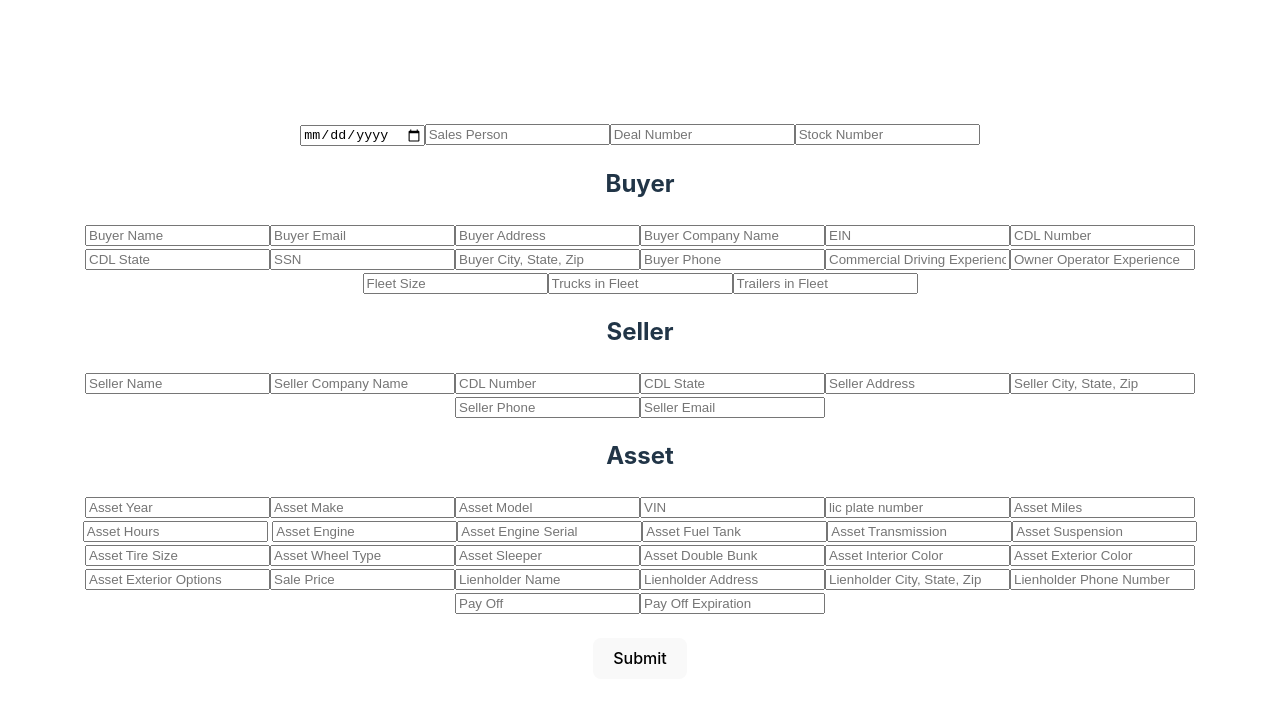
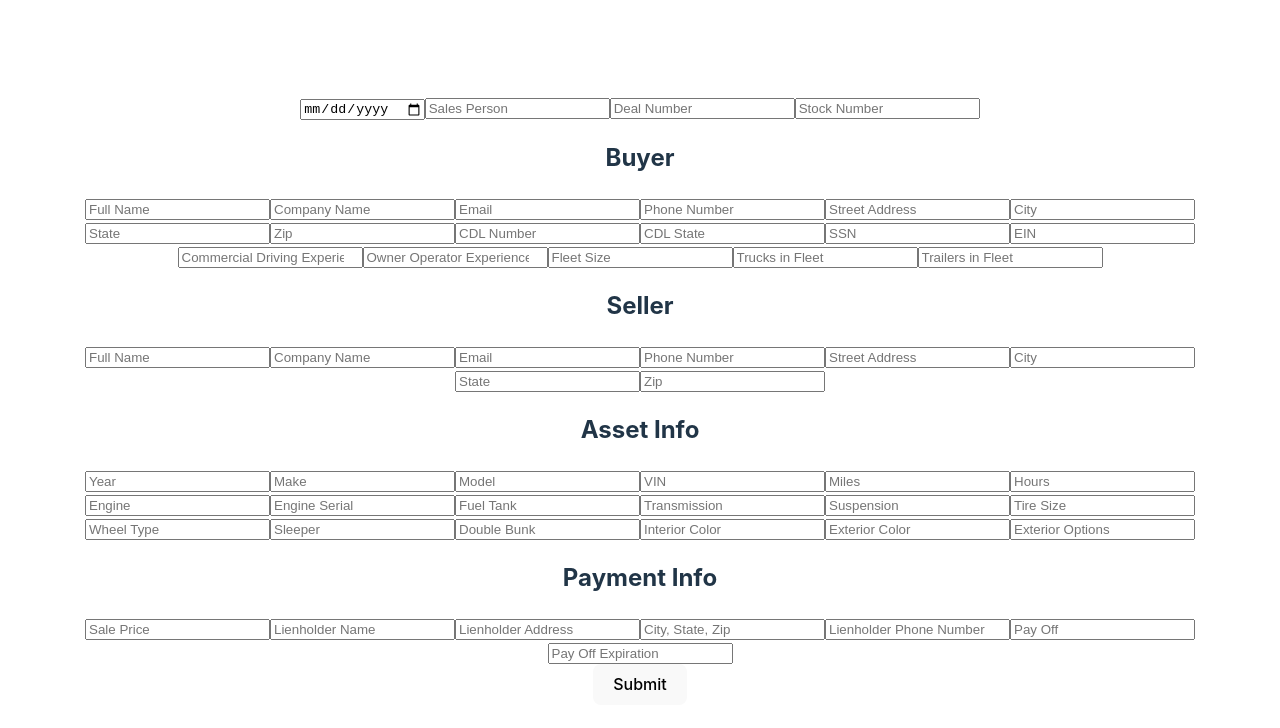
Before and after one commit to LuisGomez-238/OSCR, a React (Vite) app: page / in a window 1280 px wide. Shown: the top 728 px of the page. Built offline with nearby package versions, Linux system fonts and the light colour scheme.

Commit message:
added cover sheet and POA's

```diff
--- a/package.json
+++ b/package.json
@@ -10,6 +10,7 @@
     "preview": "vite preview"
   },
   "dependencies": {
+    "date-fns": "^4.1.0",
     "pdf-lib": "^1.17.1",
     "react": "^18.3.1",
     "react-dom": "^18.3.1"
--- a/src/App.jsx
+++ b/src/App.jsx
@@ -1,5 +1,6 @@
 import React, { useState } from 'react';
 import { PDFDocument } from 'pdf-lib';
+import { format } from 'date-fns';
 import './App.css';
 
 const App = () => {
@@ -7,19 +8,28 @@ const App = () => {
         buyerName: '',
         buyerEmail: '',
         buyerAddress: '',
+        buyerYearsDriving: '',
+        buyerYearsOwner: '',
+        buyerFleetSize: '',
+        buyerTrucksInFleet: '',
+        buyerTrailersInFleet: '',
         date: '',
         salesPerson: '',
         dealNumber: '',
+        stockNumber: '',
         sellerName: '',
         sellerCompanyName: '',
         sellerAddress: '',
-        sellerCityStateZip: '',
+        sellerCity: '',
+        sellerState: '',
+        sellerZip: '',
         sellerPhone: '',
         sellerEmail: '',
         buyerCompanyName: '',
-        buyerCityStateZip: '',
+        buyerCity: '',
+        buyerState: '',
+        buyerZip: '',
         buyerPhone: '',
-        stockNumber: '',
         assetYear: '',
         assetMake: '',
         assetModel: '',
@@ -70,8 +80,7 @@ const App = () => {
     const fillPdfWithFormFields = async (formData) => {
         const pdfBytes = await loadPdf('/pdfs/billOfSale.pdf'); // Load your PDF
         const pdfDoc = await PDFDocument.load(pdfBytes);
-
-        const form = pdfDoc.getForm(); // Access the form
+        const form = pdfDoc.getForm();
 
         // Helper function to set text for a field
         const setFieldText = (fieldName, value) => {
@@ -83,29 +92,41 @@ const App = () => {
             }
         };
 
+        // Format the date before setting it in the PDF
+        const formattedDate = format(new Date(formData.date + 'T00:00:00'), 'MM/dd/yy');
+        setFieldText('date', formattedDate);
+
         // Fill in the PDF form fields using the helper function
         setFieldText('buyerName', formData.buyerName);
         setFieldText('buyerEmail', formData.buyerEmail);
         setFieldText('buyerAddress', formData.buyerAddress);
-        setFieldText('date', formData.date);
         setFieldText('salesPerson', formData.salesPerson);
         setFieldText('dealNumber', formData.dealNumber);
         setFieldText('sellerName', formData.sellerName);
         setFieldText('sellerCompanyName', formData.sellerCompanyName);
         setFieldText('sellerAddress', formData.sellerAddress);
-        setFieldText('sellerCityStateZip', formData.sellerCityStateZip);
+        setFieldText('sellerCity', formData.sellerCity);
+        setFieldText('sellerState', formData.sellerState);
+        setFieldText('sellerZip', formData.sellerZip);
         setFieldText('sellerPhone', formData.sellerPhone);
         setFieldText('sellerEmail', formData.sellerEmail);
         setFieldText('buyerCompanyName', formData.buyerCompanyName);
-        setFieldText('buyerCityStateZip', formData.buyerCityStateZip);
+        setFieldText('buyerCity', formData.buyerCity);
+        setFieldText('buyerState', formData.buyerState);
+        setFieldText('buyerZip', formData.buyerZip);
         setFieldText('buyerPhone', formData.buyerPhone);
+        setFieldText('buyerYearsDriving', formData.buyerYearsDriving);
+        setFieldText('buyerYearsOwner', formData.buyerYearsOwner);
+        setFieldText('buyerFleetSize', formData.buyerFleetSize);
+        setFieldText('buyerTrucksInFleet', formData.buyerTrucksInFleet);
+        setFieldText('buyerTrailersInFleet', formData.buyerTrailersInFleet);
         setFieldText('stockNumber', formData.stockNumber);
         setFieldText('assetYear', formData.assetYear);
         setFieldText('assetMake', formData.assetMake);
         setFieldText('assetModel', formData.assetModel);
         setFieldText('VIN', formData.VIN);
         setFieldText('assetMiles', formData.assetMiles);
-        setFieldText('assetHours', formData.assetHours); // This will be ignored if the field doesn't exist
+        setFieldText('assetHours', formData.assetHours);
         setFieldText('assetEngine', formData.assetEngine);
         setFieldText('assetEngineSerial', formData.assetEngineSerial);
         setFieldText('assetFuelTank', formData.assetFuelTank);
@@ -125,18 +146,7 @@ const App = () => {
         setFieldText('lienholderPhoneNumber', formData.lienholderPhoneNumber);
         setFieldText('payOff', formData.payOff);
         setFieldText('payOffExpiration', formData.payOffExpiration);
-        setFieldText('sellerCDLNumber', formData.sellerCDLNumber);
-        setFieldText('buyerCDLNumber', formData.buyerCDLNumber);
-        setFieldText('buyerYearsDriving', formData.buyerYearsDriving);
-        setFieldText('buyerYearsOwner', formData.buyerYearsDriving);
-        setFieldText('assetPlateNumber', formData.buyerYearsDriving);
-        setFieldText('buyerFleetSize', formData.buyerFleetSize);
-        setFieldText('buyerTrucksInFleet', formData.buyerTrucksInFleet);
-        setFieldText('buyerTrailersInFleet', formData.buyerTrailersInFleet);
-        setFieldText('buyerEIN', formData.buyerEIN);
-        setFieldText('buyerSS', formData.buyerSS);
-        setFieldText('buyerCDLState', formData.buyerCDLState);
-        setFieldText('sellerCDLState', formData.sellerCDLState);
+        // Include any additional fields as needed
 
         // Serialize the PDF and trigger a download
         const pdfBytesFilled = await pdfDoc.save();
@@ -150,75 +160,82 @@ const App = () => {
     return (
         <form onSubmit={handleSubmit}>
             <div className='header'>
-            <input type="date" name="date" onChange={handleChange} />
+                <input
+                    type="date"
+                    name="date"
+                    onChange={handleChange}
+                />
                 <input type="text" name="salesPerson" placeholder="Sales Person" onChange={handleChange} />
                 <input type="text" name="dealNumber" placeholder="Deal Number" onChange={handleChange} />
                 <input type="text" name="stockNumber" placeholder="Stock Number" onChange={handleChange} />
             </div>
+
             <div className='buyerInfo'>
                 <h2>Buyer</h2>
-            <input type="text" name="buyerName" placeholder="Buyer Name" onChange={handleChange} />
-            <input type="email" name="buyerEmail" placeholder="Buyer Email" onChange={handleChange} />
-            <input type="text" name="buyerAddress" placeholder="Buyer Address" onChange={handleChange} />
-            <input type="text" name="buyerCompanyName" placeholder="Buyer Company Name" onChange={handleChange} />
-            <input type="text" name="buyerEIN" placeholder="EIN" onChange={handleChange} />
+                <input type="text" name="buyerName" placeholder="Full Name" onChange={handleChange} />
+                <input type="text" name="buyerCompanyName" placeholder="Company Name" onChange={handleChange} />
+                <input type="email" name="buyerEmail" placeholder="Email" onChange={handleChange} />
+                <input type="tel" name="buyerPhone" placeholder="Phone Number" onChange={handleChange} />
+                <input type="text" name="buyerAddress" placeholder="Street Address" onChange={handleChange} />
+                <input type="text" name="buyerCity" placeholder="City" onChange={handleChange} />
+                <input type="text" name="buyerState" placeholder="State" onChange={handleChange} />
+                <input type="number" name="buyerZip" placeholder="Zip" onChange={handleChange} />
                 <input type="text" name="buyerCDLNumber" placeholder="CDL Number" onChange={handleChange} />
                 <input type="text" name="buyerCDLState" placeholder="CDL State" onChange={handleChange} />
-            <input type="text" name="buyerSS" placeholder="SSN" onChange={handleChange} />
-            <input type="text" name="buyerCityStateZip" placeholder="Buyer City, State, Zip" onChange={handleChange} />
-            <input type="tel" name="buyerPhone" placeholder="Buyer Phone" onChange={handleChange} />
-            <input type="text" name="buyerYearsDriving" placeholder="Commercial Driving Experience" onChange={handleChange} />
-            <input type="text" name="buyerYearsOwner" placeholder="Owner Operator Experience" onChange={handleChange} />
-            <input type="text" name="buyerFleetSize" placeholder="Fleet Size" onChange={handleChange} />
-            <input type="text" name="buyerTrucksInFleet" placeholder="Trucks in Fleet" onChange={handleChange} />
-            <input type="text" name="buyerTrailersInFleet" placeholder="Trailers in Fleet" onChange={handleChange} />
+                <input type="text" pattern="\d{3}-\d{2}-\d{4}" name="buyerSS" placeholder="SSN" onChange={handleChange} />
+                <input type="text" name="buyerEIN" placeholder="EIN" onChange={handleChange} />
+                <input type="number" name="buyerYearsDriving" placeholder="Commercial Driving Experience" onChange={handleChange} />
+                <input type="number" name="buyerYearsOwner" placeholder="Owner Operator Experience" onChange={handleChange} />
+                <input type="number" name="buyerFleetSize" placeholder="Fleet Size" onChange={handleChange} />
+                <input type="number" name="buyerTrucksInFleet" placeholder="Trucks in Fleet" onChange={handleChange} />
+                <input type="number" name="buyerTrailersInFleet" placeholder="Trailers in Fleet" onChange={handleChange} />
+            </div>
 
-
-
-
-
-          </div>
             <div className='sellerInfo'>
                 <h2>Seller</h2>
-            <input type="text" name="sellerName" placeholder="Seller Name" onChange={handleChange} />
-            <input type="text" name="sellerCompanyName" placeholder="Seller Company Name" onChange={handleChange} />
-            <input type="text" name="sellerCDLNumber" placeholder="CDL Number" onChange={handleChange} />
-            <input type="text" name="sellerCDLState" placeholder="CDL State" onChange={handleChange} />
-            <input type="text" name="sellerAddress" placeholder="Seller Address" onChange={handleChange} />
-            <input type="text" name="sellerCityStateZip" placeholder="Seller City, State, Zip" onChange={handleChange} />
-            <input type="tel" name="sellerPhone" placeholder="Seller Phone" onChange={handleChange} />
-            <input type="email" name="sellerEmail" placeholder="Seller Email" onChange={handleChange} />
+                <input type="text" name="sellerName" placeholder="Full Name" onChange={handleChange} />
+                <input type="text" name="sellerCompanyName" placeholder="Company Name" onChange={handleChange} />
+                <input type="email" name="sellerEmail" placeholder="Email" onChange={handleChange} />
+                <input type="tel" name="sellerPhone" placeholder="Phone Number" onChange={handleChange} />
+                <input type="text" name="sellerAddress" placeholder="Street Address" onChange={handleChange} />
+                <input type="text" name="sellerCity" placeholder="City" onChange={handleChange} />
+                <input type="text" name="sellerState" placeholder="State" onChange={handleChange} />
+                <input type="number" name="sellerZip" placeholder="Zip" onChange={handleChange} />
             </div>
-          <div className='assetDetails'>
-            <h2>Asset</h2>
-            <input type="text" name="assetYear" placeholder="Asset Year" onChange={handleChange} />
-            <input type="text" name="assetMake" placeholder="Asset Make" onChange={handleChange} />
-            <input type="text" name="assetModel" placeholder="Asset Model" onChange={handleChange} />
+
+            <div className='assetInfo'>
+                <h2>Asset Info</h2>
+                <input type="text" name="assetYear" placeholder="Year" onChange={handleChange} />
+                <input type="text" name="assetMake" placeholder="Make" onChange={handleChange} />
+                <input type="text" name="assetModel" placeholder="Model" onChange={handleChange} />
                 <input type="text" name="VIN" placeholder="VIN" onChange={handleChange} />
-            <input type="text" name="assetPlateNumber" placeholder="lic plate number" onChange={handleChange} />
-            <input type="text" name="assetMiles" placeholder="Asset Miles" onChange={handleChange} />
-            <input type="text" name="assetHours" placeholder="Asset Hours" onChange={handleChange} /> {/* Optional field */}
-            <input type="text" name="assetEngine" placeholder="Asset Engine" onChange={handleChange} />
-            <input type="text" name="assetEngineSerial" placeholder="Asset Engine Serial" onChange={handleChange} />
-            <input type="text" name="assetFuelTank" placeholder="Asset Fuel Tank" onChange={handleChange} />
-            <input type="text" name="assetTransmission" placeholder="Asset Transmission" onChange={handleChange} />
-            <input type="text" name="assetSuspension" placeholder="Asset Suspension" onChange={handleChange} />
-            <input type="text" name="assetTireSize" placeholder="Asset Tire Size" onChange={handleChange} />
-            <input type="text" name="assetWheelType" placeholder="Asset Wheel Type" onChange={handleChange} />
-            <input type="text" name="assetSleeper" placeholder="Asset Sleeper" onChange={handleChange} />
-            <input type="text" name="assetDoubleBunk" placeholder="Asset Double Bunk" onChange={handleChange} />
-            <input type="text" name="assetInteriorColor" placeholder="Asset Interior Color" onChange={handleChange} />
-            <input type="text" name="assetExteriorColor" placeholder="Asset Exterior Color" onChange={handleChange} />
-            <input type="text" name="assetExteriorOptions" placeholder="Asset Exterior Options" onChange={handleChange} />
-            <input type="text" name="salePrice" placeholder="Sale Price" onChange={handleChange} />
+                <input type="number" name="assetMiles" placeholder="Miles" onChange={handleChange} />
+                <input type="number" name="assetHours" placeholder="Hours" onChange={handleChange} />
+                <input type="text" name="assetEngine" placeholder="Engine" onChange={handleChange} />
+                <input type="text" name="assetEngineSerial" placeholder="Engine Serial" onChange={handleChange} />
+                <input type="text" name="assetFuelTank" placeholder="Fuel Tank" onChange={handleChange} />
+                <input type="text" name="assetTransmission" placeholder="Transmission" onChange={handleChange} />
+                <input type="text" name="assetSuspension" placeholder="Suspension" onChange={handleChange} />
+                <input type="text" name="assetTireSize" placeholder="Tire Size" onChange={handleChange} />
+                <input type="text" name="assetWheelType" placeholder="Wheel Type" onChange={handleChange} />
+                <input type="text" name="assetSleeper" placeholder="Sleeper" onChange={handleChange} />
+                <input type="text" name="assetDoubleBunk" placeholder="Double Bunk" onChange={handleChange} />
+                <input type="text" name="assetInteriorColor" placeholder="Interior Color" onChange={handleChange} />
+                <input type="text" name="assetExteriorColor" placeholder="Exterior Color" onChange={handleChange} />
+                <input type="text" name="assetExteriorOptions" placeholder="Exterior Options" onChange={handleChange} />
+            </div>
+
+            <div className='paymentInfo'>
+                <h2>Payment Info</h2>
+                <input type="number" name="salePrice" placeholder="Sale Price" onChange={handleChange} />
                 <input type="text" name="lienholderName" placeholder="Lienholder Name" onChange={handleChange} />
                 <input type="text" name="lienholderAddress" placeholder="Lienholder Address" onChange={handleChange} />
-            <input type="text" name="lienholderCityStateZip" placeholder="Lienholder City, State, Zip" onChange={handleChange} />
+                <input type="text" name="lienholderCityStateZip" placeholder="City, State, Zip" onChange={handleChange} />
                 <input type="tel" name="lienholderPhoneNumber" placeholder="Lienholder Phone Number" onChange={handleChange} />
-            <input type="text" name="payOff" placeholder="Pay Off" onChange={handleChange} />
+                <input type="number" name="payOff" placeholder="Pay Off" onChange={handleChange} />
                 <input type="text" name="payOffExpiration" placeholder="Pay Off Expiration" onChange={handleChange} />
             </div>
-          <br></br>
+
             <button type="submit">Submit</button>
         </form>
     );
```
Also changed, not shown: 2 other files (tests, documents, lock files or other folders). Lines whose indentation alone changed are shown as unchanged.
